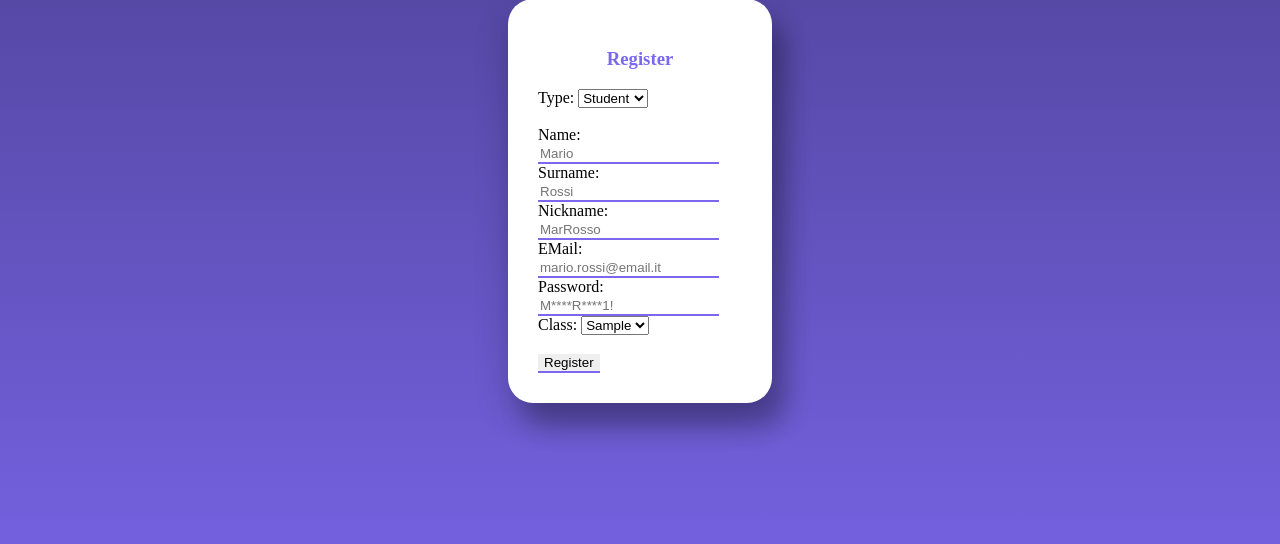
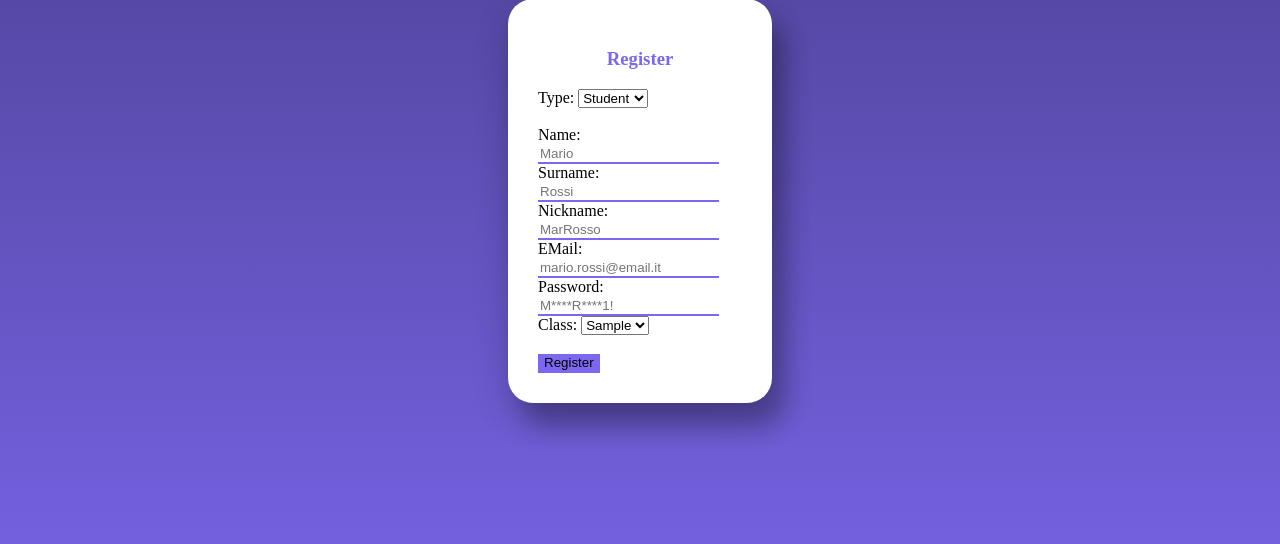
Before and after one commit to Riky47/SchoolGamesDB, a PHP site: page /Register.php in a window 1280 px wide. Shown: the part 259-803 px from the top of the page. Run offline with PHP 8.4, Linux system fonts and the light colour scheme; tables that the repository leaves empty hold one stand-in row (values such as "Sample post").

Commit message:
Submit Style

```diff
--- a/Interfaces/Register.php
+++ b/Interfaces/Register.php
@@ -44,7 +44,7 @@
                     ?>
                     </select><br>`
 
-                form.innerHTML = html + `<br><input type="submit" name="register" value="Register">`
+                form.innerHTML = html + `<br><input type="submit" class="submit" name="register" value="Register">`
                 var select = document.getElementById("typeSwitch")
                 select.value = value
             }
--- a/Interfaces/Styles/RegisterStyle.css
+++ b/Interfaces/Styles/RegisterStyle.css
@@ -7,6 +7,20 @@ h3{
 	text-align: center;
 	color: #7B68EE;
 }
+body {
+	background: #FFFFFF;
+	background-image: linear-gradient(#483D8B, #7B68EE);
+	background-repeat: no-repeat;
+}
+input{
+	border: none;
+	border-bottom: 2px solid #7B68EE;
+}
+
+.submit{
+	background-color: #7B68EE;
+}
+
 #leaderDiv {
 	margin: 200px 500px 300px 500px;
 	border: 2px;
@@ -15,12 +29,3 @@ h3{
 	border-radius: 25px;
 	box-shadow: 15px 24px 24px 0 rgba(0, 0, 0, 0.24), 0 15px 35px 0 rgba(0, 0, 0, 0.19);
 }
-body {
-	background: #FFFFFF;
-	background-image: linear-gradient(#483D8B, #7B68EE);
-	background-repeat: no-repeat;
-}
-input{
-	  border: none;
-	border-bottom: 2px solid #7B68EE;
-}
```
